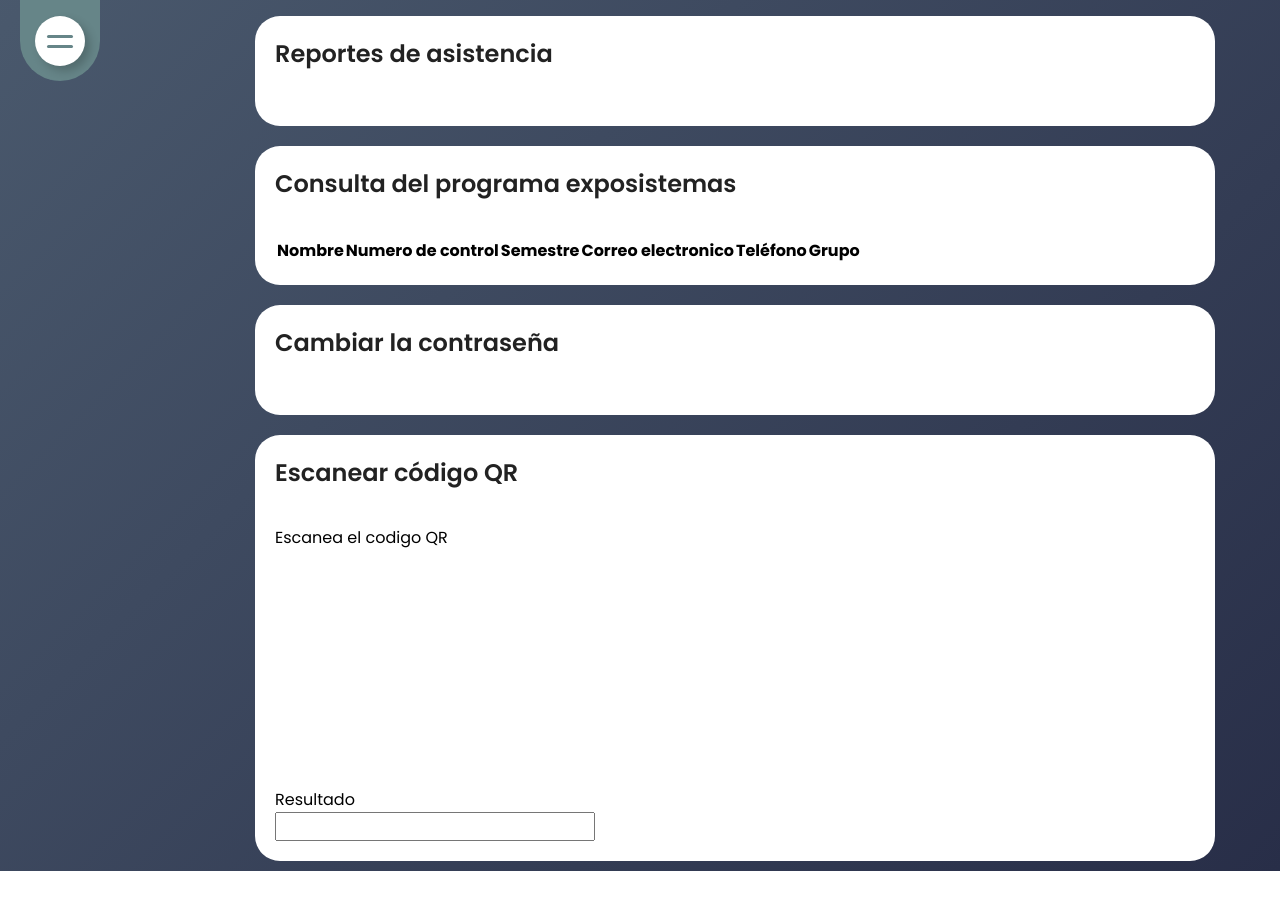
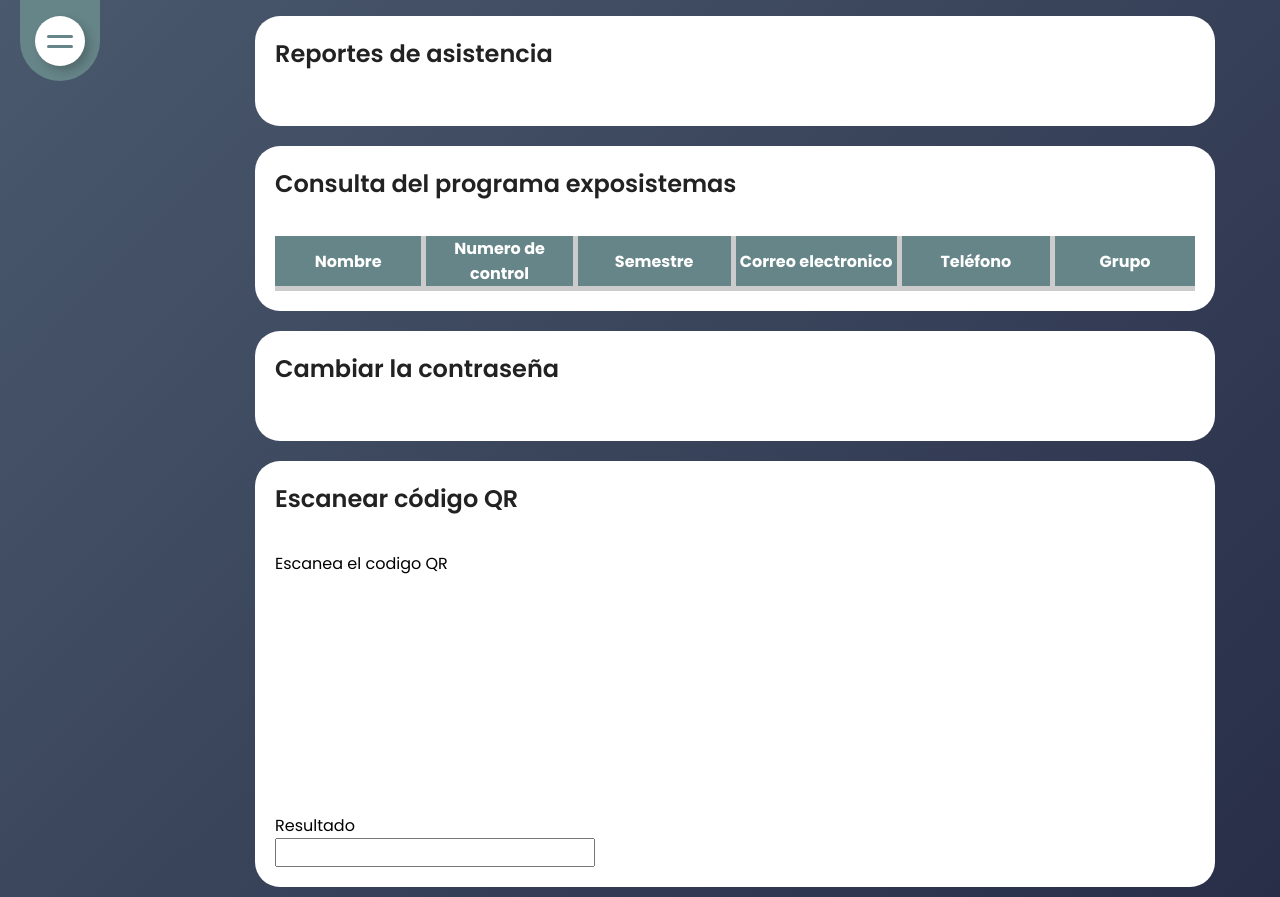
Before and after one commit to Proyecto-Exposistemas/RegistroExposistemas, a PHP site: page /Paginas/administrativo.php in a window 1280 px wide. Shown: the part 674-1571 px from the top of the page. Before the commit the page ends 1545 px from the top, so only its background shows below. Run offline with PHP 8.4, Linux system fonts and the light colour scheme; data that the repository does not hold is empty; some libraries are stand-ins or nearby versions.

Commit message:
Modifique la tabla

```diff
--- a/codigo/index.php
+++ b/codigo/index.php
@@ -3,8 +3,8 @@
    require 'phpqrcode/qrlib.php';
 
    $dir='temp/';
-   $identificador=$_GET["identificador"];
-   echo $identificador;
+   $identificador=$_GET['identificador'];
+   echo "POR FAVOR DESCARGA TU CODIGO QR";
    if(!file_exists($dir))
         mkdir($dir);
 
--- a/css/administrativo.css
+++ b/css/administrativo.css
@@ -477,3 +477,48 @@ form {
     box-shadow: 0 8px 15px rgba(0, 0, 0, 0.5);
     border-radius: 40px;
 }
+.table-cebra{
+    width: 100%;
+    color: #fff;
+    margin: 0 auto;
+    border-spacing: 0;
+    text-align: center;
+}
+.table-cebra td {
+    color: black;
+    background-color: white;
+    border-right: 1px solid #ccc;
+    border-bottom: 1px solid #ccc;
+    width: 250px;
+}
+.table-cebra th {
+    color: white;
+    background:#668588;
+    width: 250px;
+    border-right: 5px solid #ccc;
+    border-bottom: 5px solid #ccc;
+}
+.table-cebra td:last-child,
+.table-cebra th:last-child {
+    border-right: 0;
+}
+
+.table-cebra tbody tr {
+    background: #1e355e;
+}
+
+.table-cebra tbody tr:nth-child(2n) {
+    background: white;
+}
+.table-cebra .sticky {
+    position: sticky;
+    left: 0;
+}
+
+.table-cebra tbody tr .sticky {
+    background: white;
+}
+
+.table-cebra tbody tr:nth-child(2n) {
+    background: #f2f2f2;
+}
```
